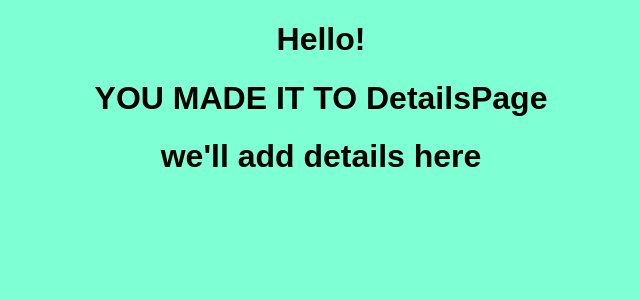
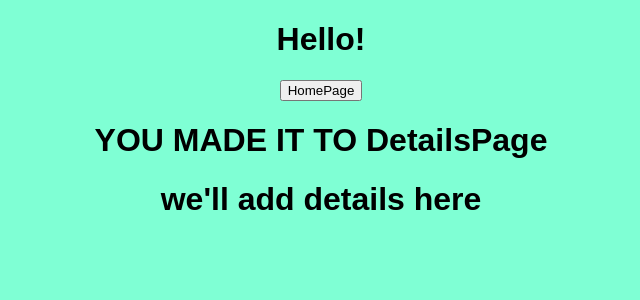
Before and after one commit to Matthewharrisak/movie-sagas., a React (Create React App) app: page /#/DetailsPage in a window 1280 px wide. Shown: the top 300 px of the page, without its empty margins (319-959 px from the left). Built offline with nearby package versions, Linux system fonts and the light colour scheme.

Commit message:
added home button to detials page

```diff
--- a/src/components/DetailsPage/DetailsPage.js
+++ b/src/components/DetailsPage/DetailsPage.js
@@ -3,13 +3,17 @@ import { connect } from 'react-redux';
 
 class DetailsPage extends Component {
 
-  // componentDidMount = () => {
-  //   this.props.dispatch({ type: 'FETCH_DETAILS'});
-  // }
+
+  homePage = () => {
+    this.props.history.push('/');
+
+  }
 
   render() {
     return (
-      <div className="App">
+     <div className="App">
+       <button onClick={() => this.homePage()}>HomePage</button>
+
         <h1>YOU MADE IT TO DetailsPage</h1>
        <h1> we'll add details here </h1>
        {this.props.reduxState.genres.map((fullDetail) =>{
```
Also changed, not shown: 1 other file (tests, documents, lock files or other folders).
